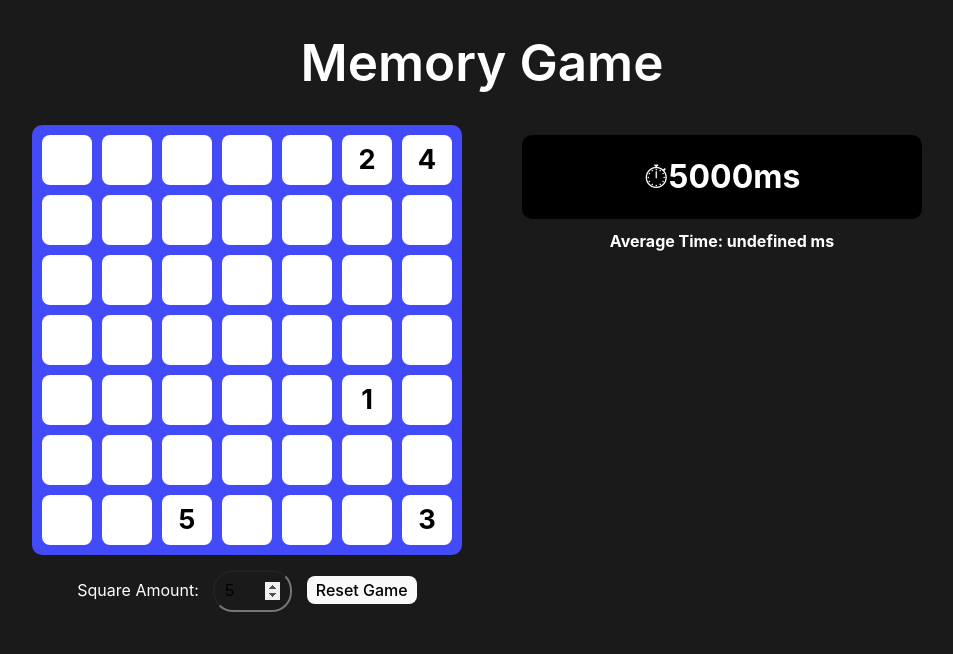
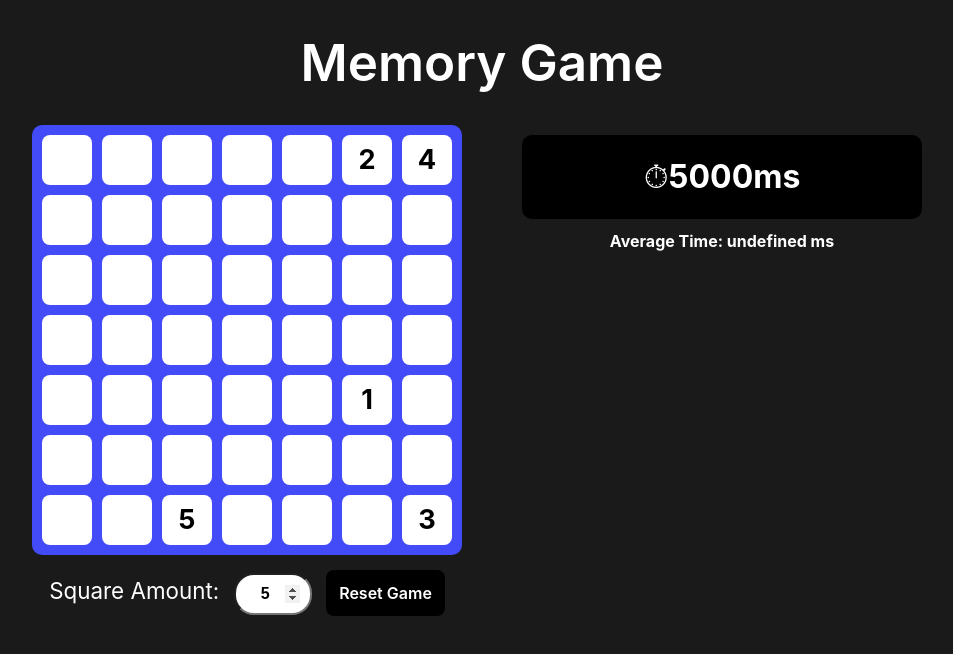
Before and after one commit to WukoSiric/chimpMemoryGame, a Svelte app: page / in a window 1280 px wide. Shown: the top 654 px of the page, without its empty margins (158-1111 px from the left). Built offline with nearby package versions, Linux system fonts and the light colour scheme.

Commit message:
Fixed control visibility

```diff
--- a/src/App.svelte
+++ b/src/App.svelte
@@ -165,6 +165,7 @@ import { onMount } from 'svelte';
     display: flex;
     flex-wrap: wrap;
     justify-content: center;
+    background-color: #1a1a1a;
     gap: 50px;
   }
 
@@ -232,14 +233,26 @@ import { onMount } from 'svelte';
   }
 
   label {
+    font-size: 1.4em;
     color: white;
   }
 
   input[type=number] {
+    background-color: white;
+    text-align: center;
+    font-weight: 600;
     font-size: 1em;
     padding: 10px;
     margin: 0px 10px;
     border-radius: 20px;
+  }
+
+  .gridControls button {
+    color: white;
+    background: black;
+    font-weight: 600;
+    font-size: 1em;
+    padding: 10px;
   }
 
   /* ensures the increment/decrement arrows always display */
```
